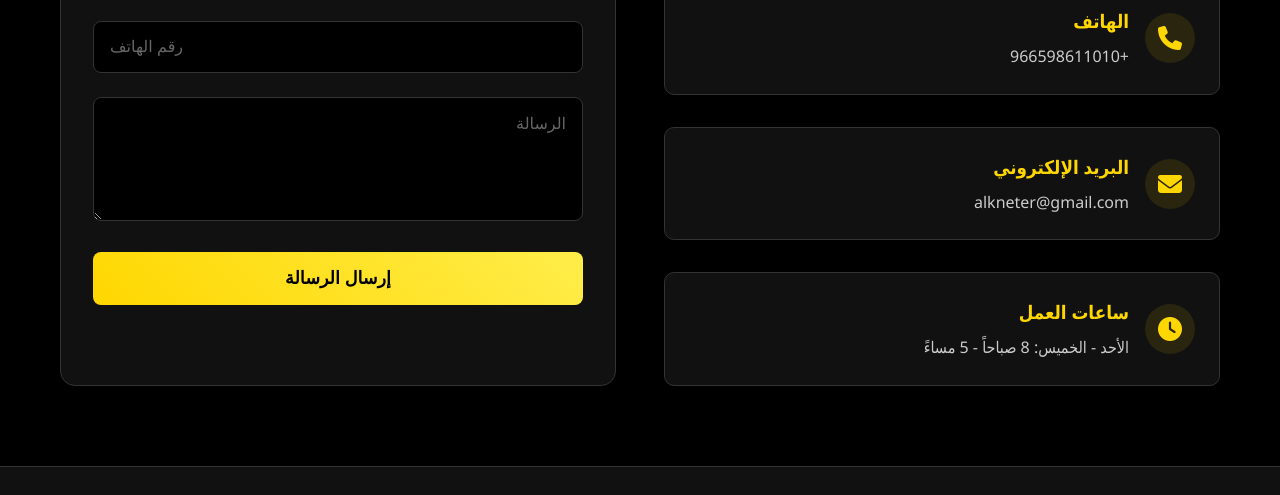
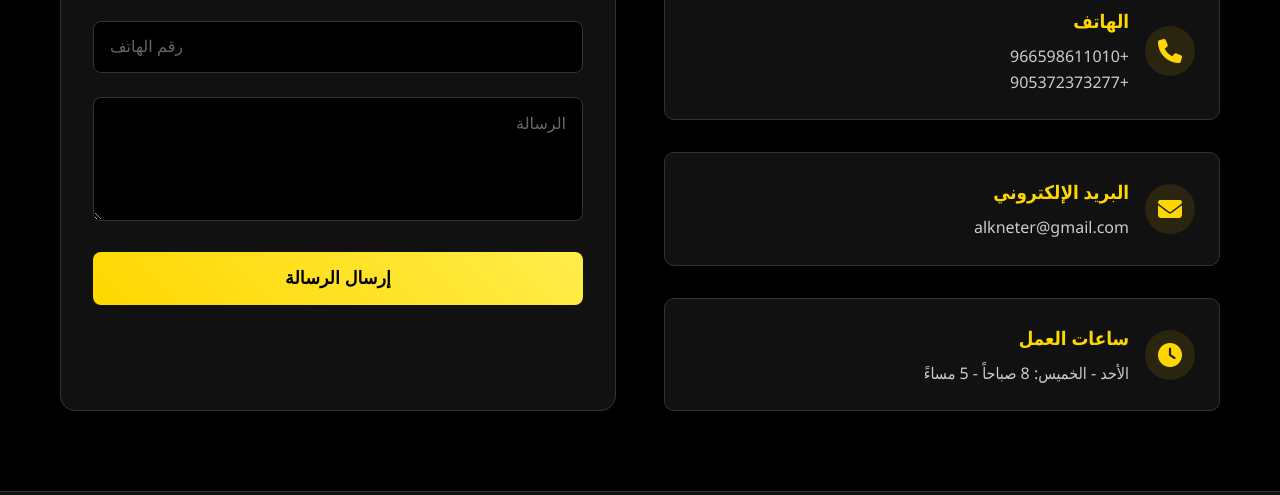
Before and after one commit to ALKNETER/Alkneter.github.io, a plain HTML site: page index.html in a window 1280 px wide. Shown: the part 3373-3868 px from the top of the page. Drawn offline with Linux system fonts and the light colour scheme.

Commit message:
Update index.html

```diff
--- a/index.html
+++ b/index.html
@@ -901,6 +901,7 @@
                         <div class="contact-details">
                             <h3>الهاتف</h3>
                             <p>+966598611010</p>
+                            <p>+905372373277</p>
                         </div>
                     </div>
                     <div class="contact-item">
```
